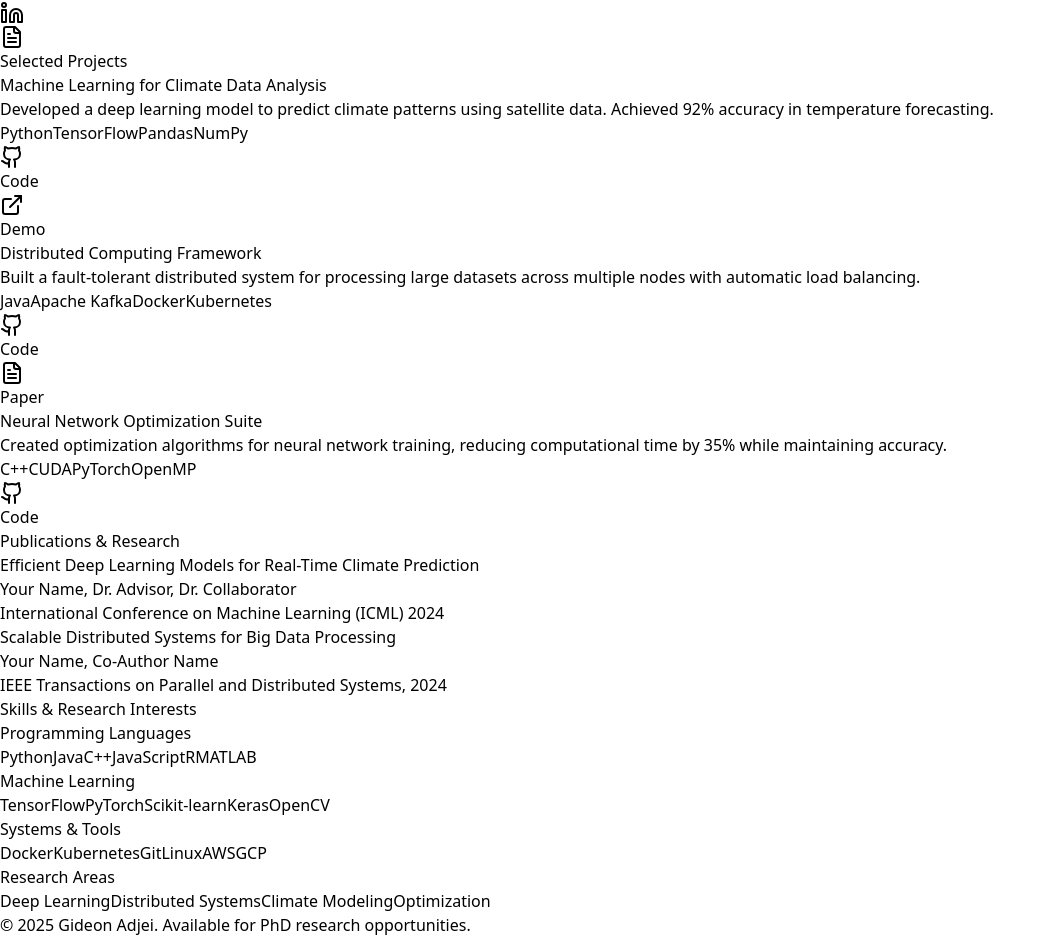
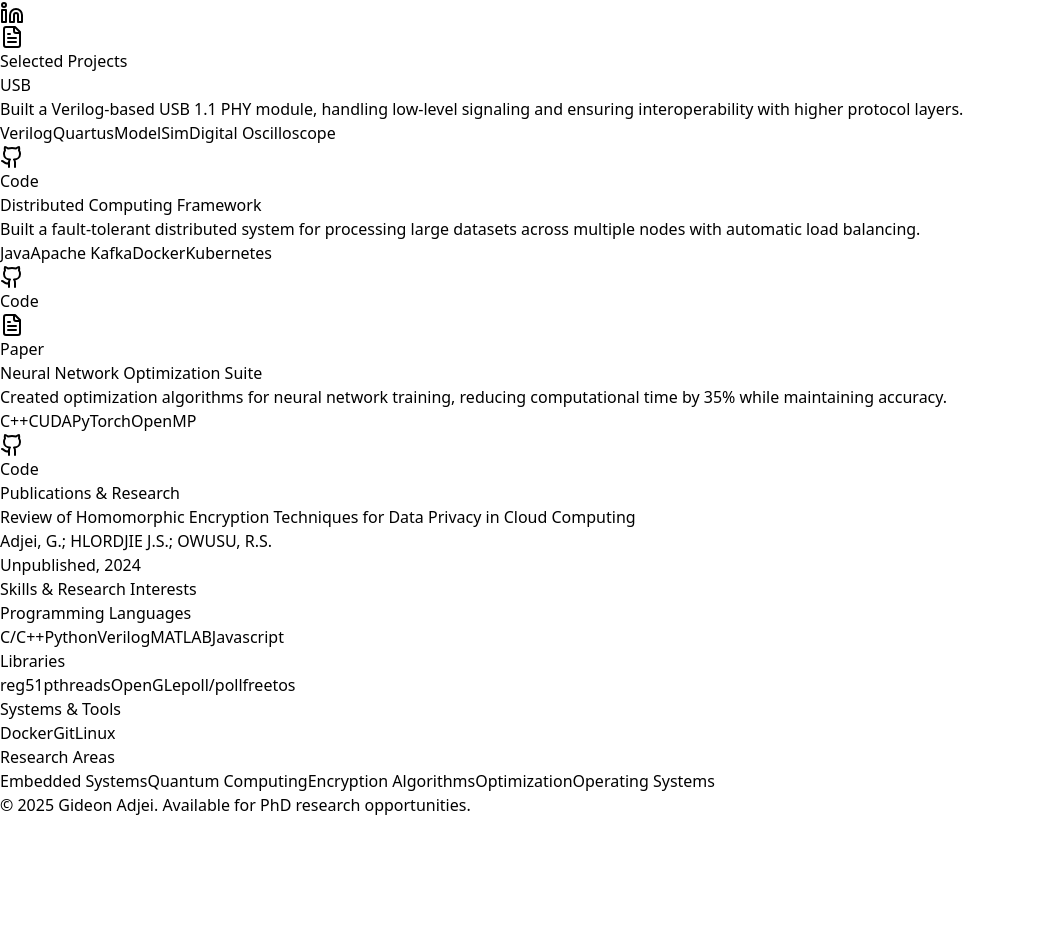
Before and after one commit to k-ojo/Portfolio, a React (Vite) app: page / in a window 1280 px wide. Shown: the part 359-1296 px from the top of the page, without its empty margins (0-1056 px from the left). After the commit the page ends 1176 px from the top, so only its background shows below. Built offline with nearby package versions, Linux system fonts and the light colour scheme.

Commit message:
added files

```diff
--- a/src/Portfolio.jsx
+++ b/src/Portfolio.jsx
@@ -4,11 +4,11 @@ import { Github, Linkedin, Mail, Phone, MapPin, ExternalLink, FileText } from 'l
 const Portfolio = () => {
   const projects = [
     {
-      title: "Machine Learning for Climate Data Analysis",
-      description: "Developed a deep learning model to predict climate patterns using satellite data. Achieved 92% accuracy in temperature forecasting.",
-      tech: ["Python", "TensorFlow", "Pandas", "NumPy"],
-      github: "https://github.com/yourusername/climate-ml",
-      demo: "https://climate-analysis-demo.vercel.app"
+      title: "USB",
+      description: "Built a Verilog-based USB 1.1 PHY module, handling low-level signaling and ensuring interoperability with higher protocol layers.",
+      tech: ["Verilog", "Quartus", "ModelSim", "Digital Oscilloscope"],
+      github: "https://github.com/k-ojo/usb.git"
+      //demo: "https://climate-analysis-demo.vercel.app"
     },
     {
       title: "Distributed Computing Framework",
@@ -27,24 +27,18 @@ const Portfolio = () => {
 
   const publications = [
     {
-      title: "Efficient Deep Learning Models for Real-Time Climate Prediction",
-      authors: "Your Name, Dr. Advisor, Dr. Collaborator",
-      venue: "International Conference on Machine Learning (ICML) 2024",
+      title: "Review of Homomorphic Encryption Techniques for Data Privacy in Cloud Computing",
+      authors: "Adjei, G.; HLORDJIE J.S.; OWUSU, R.S.",
+      venue: "Unpublished, 2024",
       link: "https://proceedings.mlr.press/v202/yourname24.html"
-    },
-    {
-      title: "Scalable Distributed Systems for Big Data Processing",
-      authors: "Your Name, Co-Author Name",
-      venue: "IEEE Transactions on Parallel and Distributed Systems, 2024",
-      link: "https://ieeexplore.ieee.org/document/10123456"
     }
   ];
 
   const skills = {
-    "Programming Languages": ["Python", "Java", "C++", "JavaScript", "R", "MATLAB"],
-    "Machine Learning": ["TensorFlow", "PyTorch", "Scikit-learn", "Keras", "OpenCV"],
-    "Systems & Tools": ["Docker", "Kubernetes", "Git", "Linux", "AWS", "GCP"],
-    "Research Areas": ["Deep Learning", "Distributed Systems", "Climate Modeling", "Optimization"]
+    "Programming Languages": ["C/C++", "Python", "Verilog", "MATLAB", "Javascript"],
+    "Libraries": ["reg51", "pthreads", "OpenGL", "epoll/poll", "freetos"],
+    "Systems & Tools": ["Docker", "Git", "Linux"],
+    "Research Areas": ["Embedded Systems", "Quantum Computing", "Encryption Algorithms", "Optimization", "Operating Systems"]
   };
 
   return (
```
